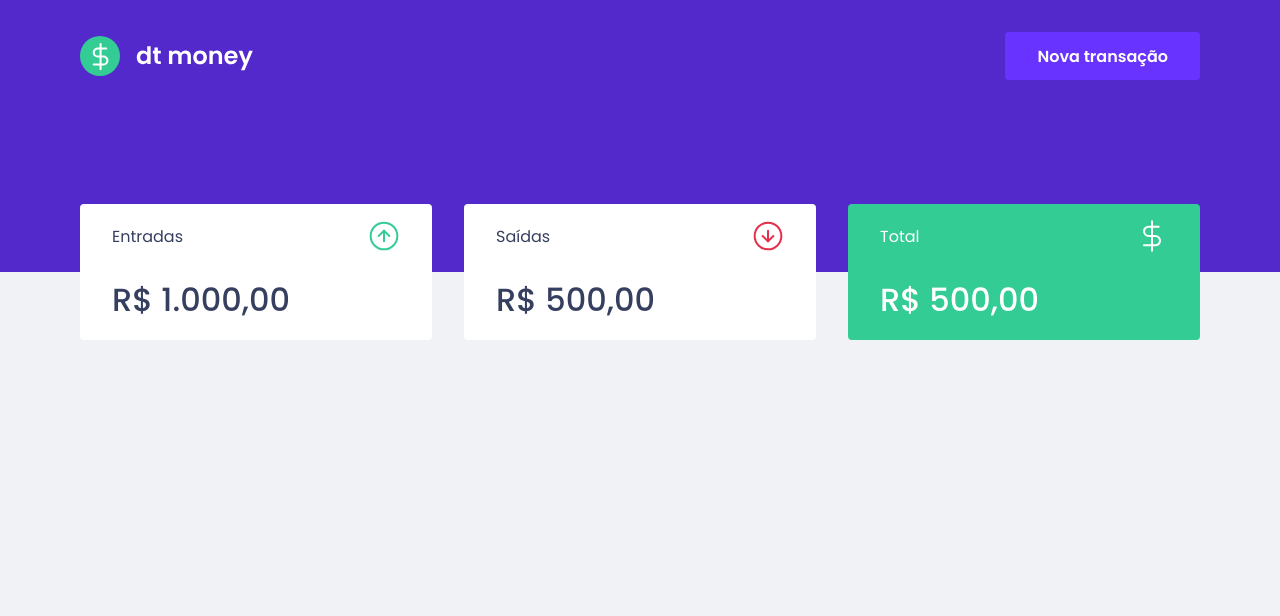
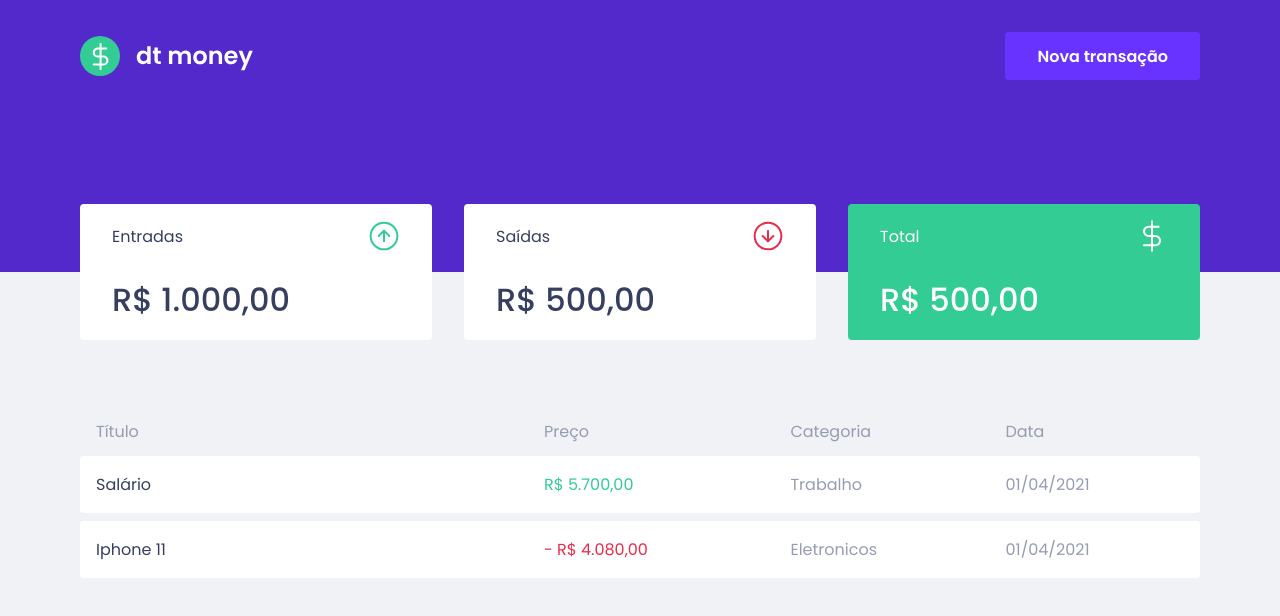
Before and after one commit to EdsonHenrique96/ignite_edmoney_app, a React (Create React App) app: page / in a window 1280 px wide. Shown: the top 616 px of the page. Built offline with nearby package versions, Linux system fonts and the light colour scheme.

Commit message:
feat: create TransactionTable component

```diff
--- a/src/components/Dashboard/index.tsx
+++ b/src/components/Dashboard/index.tsx
@@ -1,10 +1,12 @@
 import { Summary } from '../Summary';
+import { TransactionTable } from '../TransacitionTable';
 import { DashboardContainer } from './style';
 
 export function Dashboard() {
   return (
     <DashboardContainer>
       <Summary/>
+      <TransactionTable />
     </DashboardContainer>
   )
 }
--- /dev/null
+++ b/src/components/TransacitionTable/index.tsx
@@ -0,0 +1,34 @@
+import { TransactionTableContainer } from "./styles";
+
+export function TransactionTable() {
+  return (
+    <TransactionTableContainer>
+      <table>
+        <thead>
+          <tr>
+            <th>Título</th>
+            <th>Preço</th>
+            <th>Categoria</th>
+            <th>Data</th>
+          </tr>
+        </thead>
+
+        <tbody>
+          <tr>
+            <td>Salário</td>
+            <td className="deposit">R$ 5.700,00</td>
+            <td>Trabalho</td>
+            <td>01/04/2021</td>
+          </tr>
+
+          <tr>
+            <td>Iphone 11</td>
+            <td className="withdraw">- R$ 4.080,00</td>
+            <td>Eletronicos</td>
+            <td>01/04/2021</td>
+          </tr>
+        </tbody>
+      </table>
+    </TransactionTableContainer>
+  )
+}
--- /dev/null
+++ b/src/components/TransacitionTable/styles.ts
@@ -0,0 +1,41 @@
+import styled from 'styled-components';
+
+export const TransactionTableContainer = styled.div`
+
+  table {
+    width: 100%;
+    border-spacing: 0 0.5rem;
+    color: var(--text-body);
+
+    th {
+      font-weight: 400;
+      padding: 0 1rem;
+      text-align: left;
+      line-height: 2rem;
+    }
+
+    td {
+      background-color: var(--shape);
+      font-weight: 400;
+      padding: 1rem;
+
+      &:first-child {
+        color: var(--text-title);
+        width: 40%;
+        border-radius: 4px 0 0 4px;
+      }
+
+      &:last-child {
+        border-radius: 0 4px 4px 0;
+      }
+
+      &.deposit {
+        color: var(--green);
+      }
+
+      &.withdraw {
+        color: var(--red);
+      }
+    }
+  }
+`;
```
